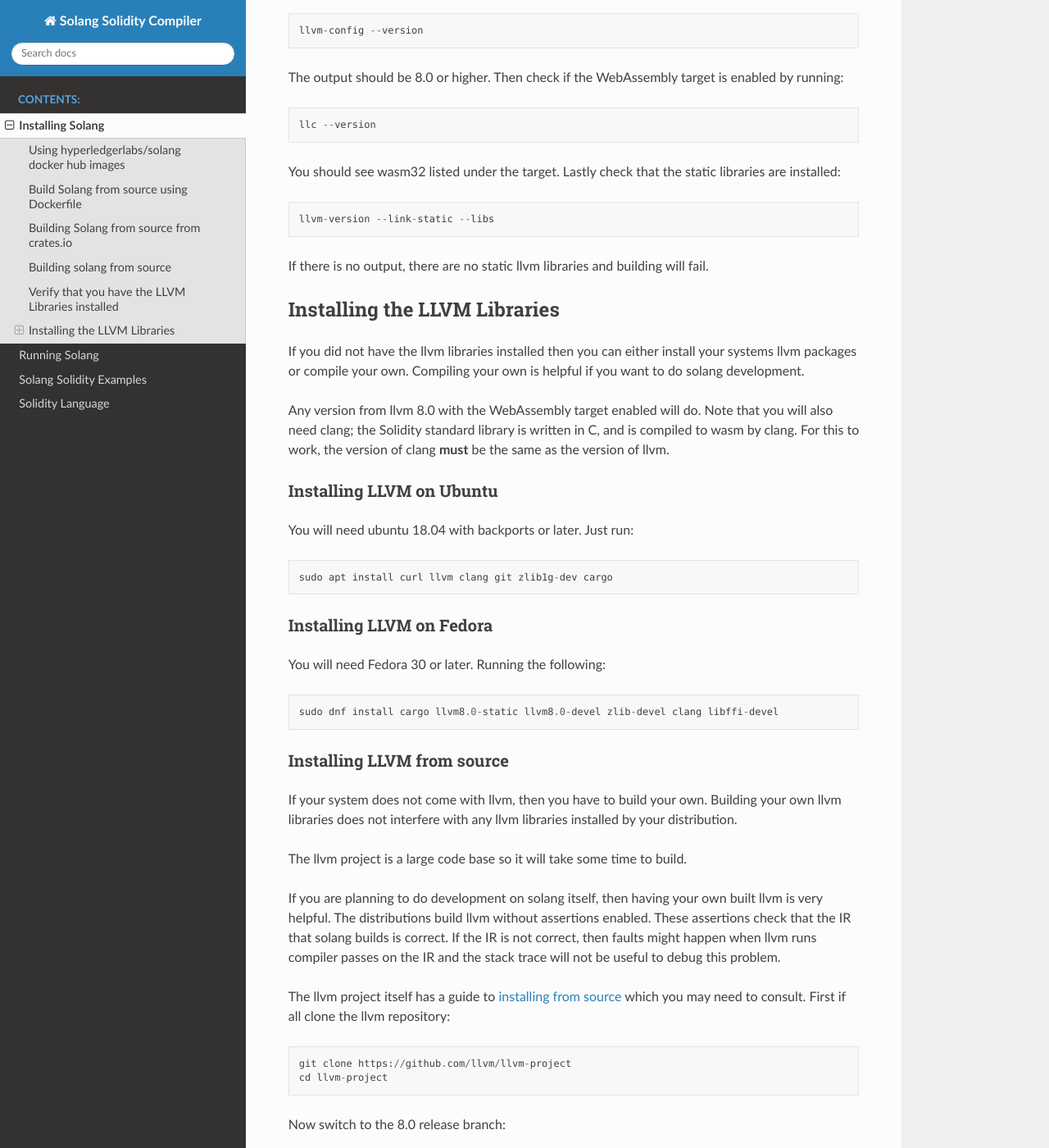
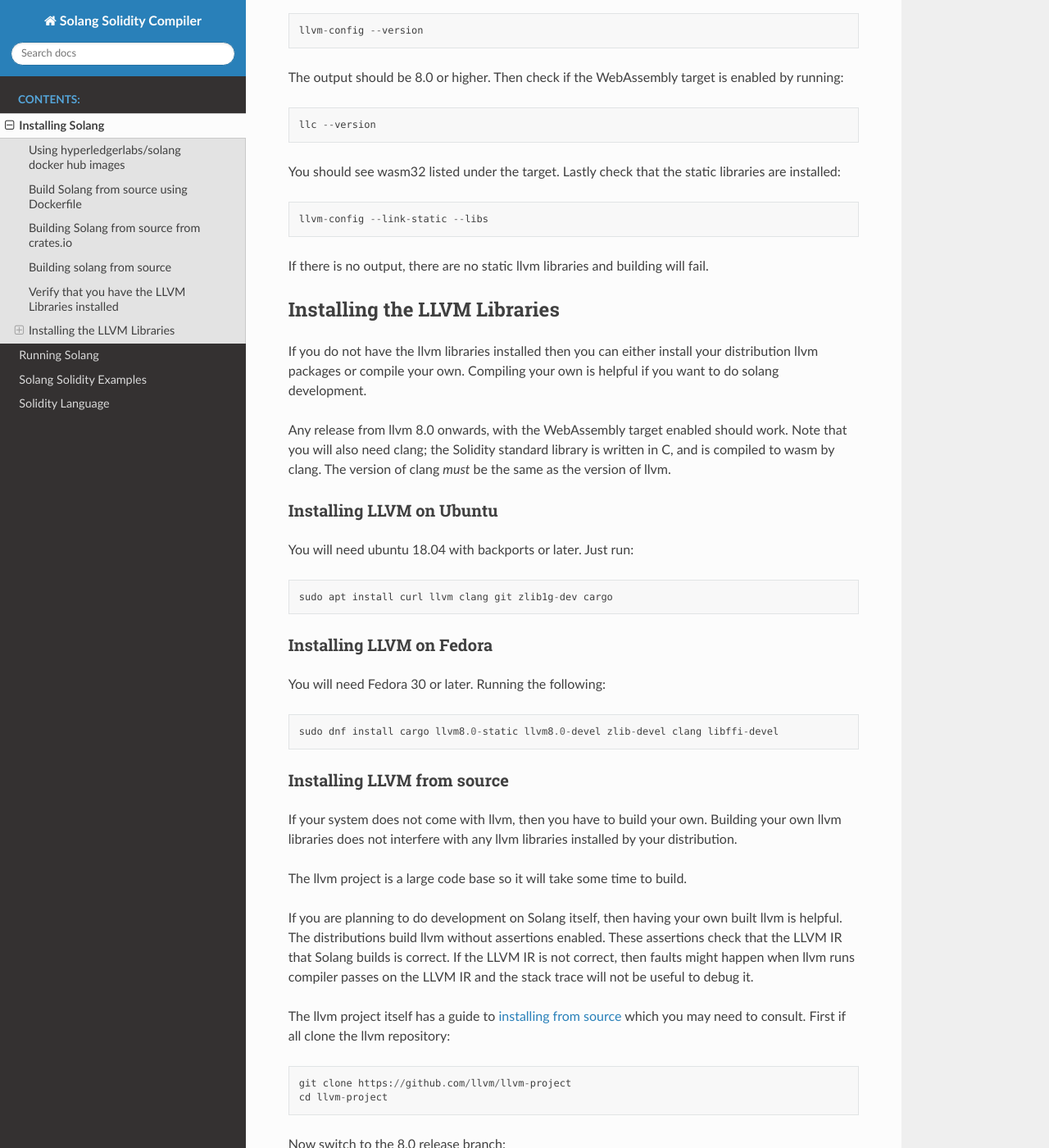
Before and after one commit to hyperledger-solang/solang, a Sphinx documentation site: the page built from docs/installing.rst, in a window 1280 px wide and 1400 px high, scrolled down 1776 px. Shown: the whole window at 82% size. Built offline with Sphinx 7.4.7 and the Read the Docs theme 2.0.0, drawn with Linux system fonts in a browser that asks for light colours; some of the changed text lies outside the part shown.

Commit message:
Improve wording in various places
Signed-off-by: Sean <sean@mess.org>

```diff
--- a/docs/installing.rst
+++ b/docs/installing.rst
@@ -1,7 +1,7 @@
 Installing Solang
 =================
 
-The solang compiler is a single binary. It can be installed in many different
+The Solang compiler is a single binary. It can be installed in many different
 ways, so please pick whatever method suits your needs.
 
 Using hyperledgerlabs/solang docker hub images
@@ -78,20 +78,19 @@
 
 You should see wasm32 listed under the target. Lastly check that the static libraries are installed::
 
-  llvm-version --link-static --libs
+  llvm-config --link-static --libs
 
 If there is no output, there are no static llvm libraries and building will fail.
 
 Installing the LLVM Libraries
 -----------------------------
-If you did not have the llvm libraries installed then you can either install
-your systems llvm packages or compile your own. Compiling your own is helpful
+If you do not have the llvm libraries installed then you can either install
+your distribution llvm packages or compile your own. Compiling your own is helpful
 if you want to do solang development.
 
-Any version from llvm 8.0 with the WebAssembly target enabled will do. Note
-that you will also need clang; the Solidity standard library is written in C,
-and is compiled to wasm by clang. For this to work, the version of clang
-**must** be the same as the version of llvm.
+Any release from llvm 8.0 onwards, with the WebAssembly target enabled should work.
+Note that you will also need clang; the Solidity standard library is written in C,
+and is compiled to wasm by clang. The version of clang *must* be the same as the version of llvm.
 
 
 Installing LLVM on Ubuntu
@@ -117,12 +116,12 @@
 
 The llvm project is a large code base so it will take some time to build.
 
-If you are planning to do development on solang itself, then having your
-own built llvm is very helpful. The distributions build llvm without
-assertions enabled. These assertions check that the IR that solang builds
-is correct. If the IR is not correct, then faults might happen when llvm
-runs compiler passes on the IR and the stack trace will not be useful
-to debug this problem.
+If you are planning to do development on Solang itself, then having your
+own built llvm is helpful. The distributions build llvm without
+assertions enabled. These assertions check that the LLVM IR that Solang builds
+is correct. If the LLVM IR is not correct, then faults might happen when llvm
+runs compiler passes on the LLVM IR and the stack trace will not be useful
+to debug it.
 
 The llvm project itself has a guide to `installing from source <http://www.llvm.org/docs/CMake.html>`_ which you may need to consult.
 First if all clone the llvm repository::
```
Also changed, not shown: other parts of docs/installing.rst (+2 -1 lines), docs/index.rst (+6 -5 lines), docs/language.rst (+10 -11 lines), docs/running.rst (+8 -20 lines).
